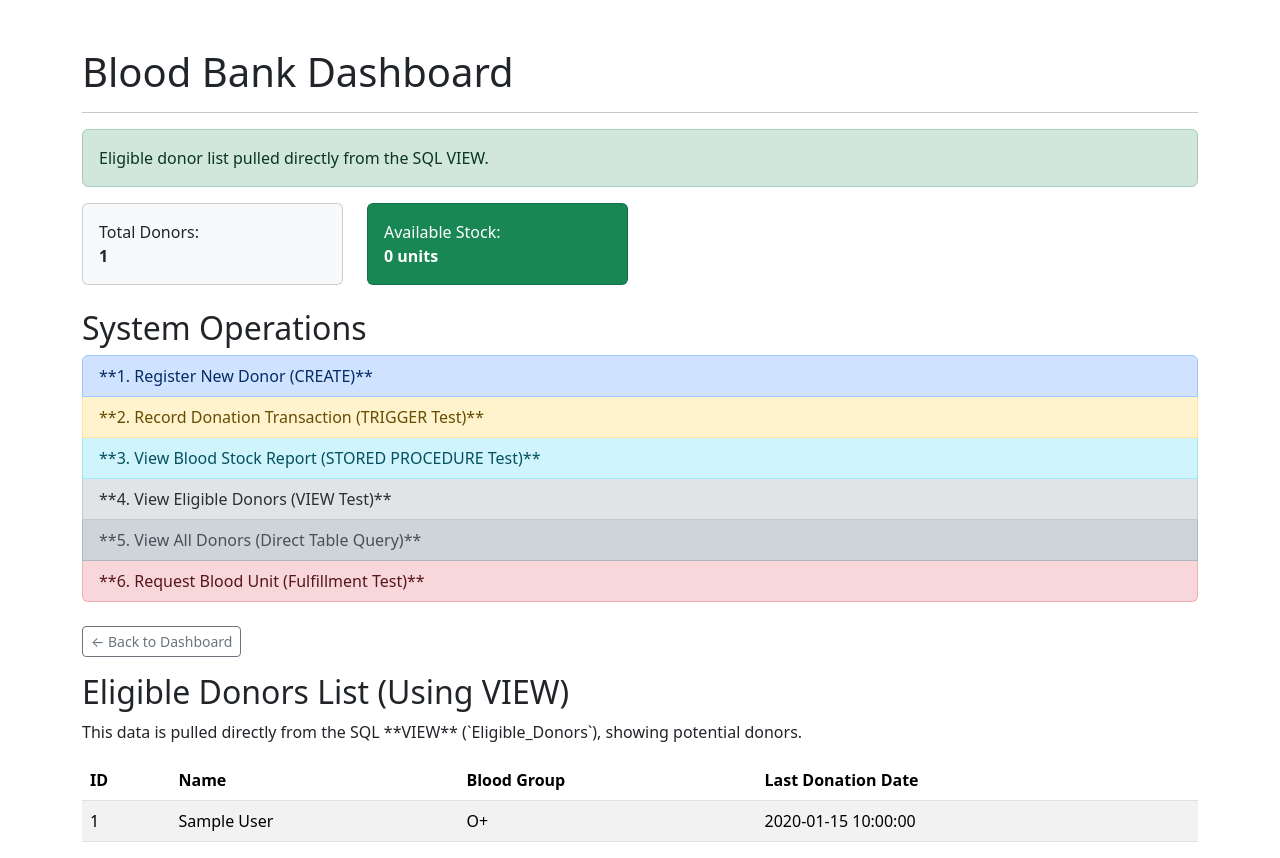
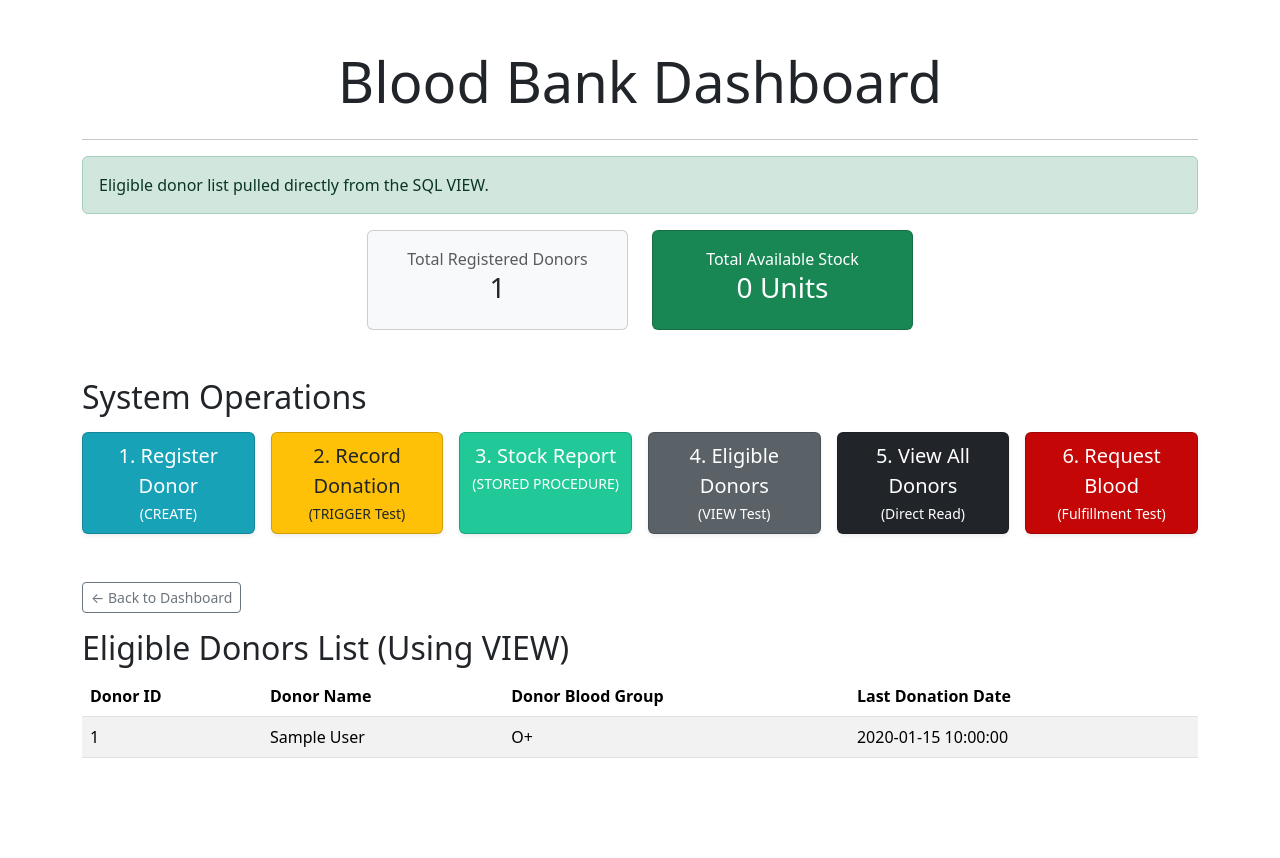
Before and after one commit to withonly-sujal/Blood-Bank-Data-Management-System, a Flask app: page /report/eligible_donors in a window 1280 px wide. After the commit the page ends 758 px from the top, so only its background shows below. Run offline with Flask 3, Linux system fonts and the light colour scheme; tables that the repository leaves empty hold one stand-in row (values such as "Sample post"); data that the repository does not hold is empty; some libraries are stand-ins or nearby versions.

Commit message:
UI Changes 1

```diff
--- /dev/null
+++ b/static/style.css
@@ -0,0 +1,26 @@
+/* Define Custom Background Colors for main dashboard UI */
+
+.bg-custom-blue { /* 1. Register Donor */
+    background-color: #17A2B8 !important; /* Info/Teal Blue */
+}
+
+.bg-custom-yellow { /* 2. Record Donation */
+    background-color: #FFC107 !important; /* Bright Yellow/Warning */
+}
+
+.bg-custom-cyan { /* 3. Stock Report */
+    background-color: #20C997 !important; /* Soft Green/Cyan */
+}
+
+.bg-custom-gray { /* 4. Eligible Donors / 5. All Donors */
+    background-color: #5A6268 !important; /* Professional Dark Gray */
+}
+
+.bg-custom-red { /* 6. Request Blood */
+    background-color: #c50606 !important; /* Deep Red/Maroon */
+}
+
+/* Ensure Text is white on darker backgrounds */
+.text-white {
+    color: white !important;
+}
--- a/templates/all_donors.html
+++ b/templates/all_donors.html
@@ -2,7 +2,7 @@
 {% block content %}
 <a href="{{ url_for('index') }}" class="btn btn-sm btn-outline-secondary mb-3">← Back to Dashboard</a>
 <h2>All Registered Donors</h2>
-<p>This list displays every record from the **Donor** table (unfiltered).</p>
+<!--<p>This list displays every record from the Donor table (unfiltered).</p>-->
 <table class="table table-striped">
     <thead>
         <tr>
--- a/templates/eligible_donors.html
+++ b/templates/eligible_donors.html
@@ -2,13 +2,13 @@
 {% block content %}
 <a href="{{ url_for('index') }}" class="btn btn-sm btn-outline-secondary mb-3">← Back to Dashboard</a>
 <h2>Eligible Donors List (Using VIEW)</h2>
-<p>This data is pulled directly from the SQL **VIEW** (`Eligible_Donors`), showing potential donors.</p>
+<!-- <p>This data is pulled directly from the SQL **VIEW** (`Eligible_Donors`), showing potential donors.</p> -->
 <table class="table table-striped">
     <thead>
         <tr>
-            <th>ID</th>
-            <th>Name</th>
-            <th>Blood Group</th>
+            <th>Donor ID</th>
+            <th>Donor Name</th>
+            <th>Donor Blood Group</th>
             <th>Last Donation Date</th>
         </tr>
     </thead>
--- a/templates/index.html
+++ b/templates/index.html
@@ -4,9 +4,13 @@
     <meta charset="UTF-8">
     <title>Blood Bank Management System</title>
     <link rel="stylesheet" href="https://cdn.jsdelivr.net/npm/bootstrap@5.3.3/dist/css/bootstrap.min.css">
+
+    <!-- Custom Style -->
+    <link rel="stylesheet" href="{{ url_for('static', filename='style.css') }}">
+
 </head>
 <body class="container mt-5">
-    <h1>Blood Bank Dashboard</h1>
+    <h1 class="display-4 mb-4" style="text-align:center">Blood Bank Dashboard</h1> <!-- Added class here -->
     <hr>
 
     {% with messages = get_flashed_messages(with_categories=true) %}
@@ -17,35 +21,82 @@
         {% endif %}
     {% endwith %}
 
-    <div class="row mb-4">
+    <center> <!-- Centered the section -->
+    <div class="row mb-5 justify-content-center"> <!-- mb-5 from mb-4 -->
         <div class="col-md-3">
-            <div class="card p-3 bg-light">Total Donors: <b>{{ stats.donor_count|default(0) }}</b></div>
+            <div class="card p-3 bg-light">
+                <!--Total Donors: <b>{{ stats.donor_count|default(0) }}</b>-->
+                <p class="mb-0 text-muted">Total Registered Donors</p>
+                <h3 class="card-title">{{ stats.donor_count|default(0) }}</h3>
+            </div>
         </div>
         <div class="col-md-3">
-            <div class="card p-3 bg-success text-white">Available Stock: <b>{{ stats.stock_count|default(0) }} units</b></div>
+            <div class="card p-3 bg-success text-white">
+                <!--Available Stock: <b>{{ stats.stock_count|default(0) }} units</b>-->
+                <p class="mb-0">Total Available Stock</p>
+                <h3 class="card-title">{{ stats.stock_count|default(0) }} Units</h3>
             </div>
         </div>
+    </div>
+    </center> <!-- Centered the stats section -->
 
-    <h2>System Operations</h2>
-    <div class="list-group mb-4">
-        <a href="{{ url_for('add_donor') }}" class="list-group-item list-group-item-action list-group-item-primary">
-            **1. Register New Donor (CREATE)**
+    <h2 class="mt-5 mb-3">System Operations</h2>
+
+    <div class="row row-cols-md-3 row-cols-lg-6 g-3 mb-5">
+        <!-- Register Donor Card-->
+        <div class="col">
+            <a href="{{ url_for('add_donor') }}" class="card bg-custom-blue text-white text-center h-100 shadow-sm text-decoration-none">
+                <div class="card-body p-2">
+                    <p class="card-text mb-0 fs-5">1. Register Donor</p>
+                    <small>(CREATE)</small>
+                </div>
             </a>
-        <a href="{{ url_for('record_donation') }}" class="list-group-item list-group-item-action list-group-item-warning">
-            **2. Record Donation Transaction (TRIGGER Test)**
+        </div>
+        <!-- Record Donation Card-->
+        <div class="col">
+            <a href="{{ url_for('record_donation') }}" class="card bg-custom-yellow text-dark text-center h-100 shadow-sm text-decoration-none">
+                <div class="card-body p-2">
+                    <p class="card-text mb-0 fs-5">2. Record Donation</p>
+                    <small>(TRIGGER Test)</small>
+                </div>
             </a>
-        <a href="{{ url_for('get_stock_report') }}" class="list-group-item list-group-item-action list-group-item-info">
-            **3. View Blood Stock Report (STORED PROCEDURE Test)**
+        </div>
+        <!-- Stock Report Card-->
+        <div class="col">
+            <a href="{{ url_for('get_stock_report') }}" class="card bg-custom-cyan text-white text-center h-100 shadow-sm text-decoration-none">
+                <div class="card-body p-2">
+                    <p class="card-text mb-0 fs-5">3. Stock Report</p>
+                    <small>(STORED PROCEDURE)</small>
+                </div>
             </a>
-        <a href="{{ url_for('list_eligible_donors') }}" class="list-group-item list-group-item-action list-group-item-secondary">
-            **4. View Eligible Donors (VIEW Test)**
+        </div>
+        <!-- Eligible Donors Card-->
+        <div class="col">
+            <a href="{{ url_for('list_eligible_donors') }}" class="card bg-custom-gray text-white text-center h-100 shadow-sm text-decoration-none">
+                <div class="card-body p-2">
+                    <p class="card-text mb-0 fs-5">4. Eligible Donors</p>
+                    <small>(VIEW Test)</small>
+                </div>
             </a>
-        <a href="{{ url_for('list_all_donors') }}" class="list-group-item list-group-item-action list-group-item-dark">
-            **5. View All Donors (Direct Table Query)**
+        </div>
+        <!-- All Donors Card-->
+        <div class="col">
+            <a href="{{ url_for('list_all_donors') }}" class="card bg-dark text-white text-center h-100 shadow-sm text-decoration-none">
+                <div class="card-body p-2">
+                    <p class="card-text mb-0 fs-5">5. View All Donors</p>
+                    <small>(Direct Read)</small>
+                </div>
             </a>
-        <a href="{{ url_for('request_blood') }}" class="list-group-item list-group-item-action list-group-item-danger">
-            **6. Request Blood Unit (Fulfillment Test)**
+        </div>
+        <!-- Request Blood Card-->
+        <div class="col">
+            <a href="{{ url_for('request_blood') }}" class="card bg-custom-red text-white text-center h-100 shadow-sm text-decoration-none">
+                <div class="card-body p-2">
+                    <p class="card-text mb-0 fs-5">6. Request Blood</p>
+                    <small>(Fulfillment Test)</small>
+                </div>
             </a>
+        </div>
     </div>
 
     <div class="row mt-4">
--- a/templates/record_donation.html
+++ b/templates/record_donation.html
@@ -2,7 +2,7 @@
 {% block content %}
 <a href="{{ url_for('index') }}" class="btn btn-sm btn-outline-secondary mb-3">← Back to Dashboard</a>
 <h2>Record New Donation (Tests Trigger!)</h2>
-<p class="text-danger">This transaction inserts a Blood Bag into inventory and then immediately fires the **TRIGGER** to mark it as **'Available'**.</p>
+<!--<p class="text-danger">This transaction inserts a Blood Bag into inventory and then immediately fires the **TRIGGER** to mark it as **'Available'**.</p>-->
 <form method="POST" action="{{ url_for('record_donation') }}">
     <div class="mb-3">
         <label for="donor_id" class="form-label">Donor ID (Just Registered)</label>
--- a/templates/stock_report.html
+++ b/templates/stock_report.html
@@ -2,7 +2,7 @@
 {% block content %}
 <a href="{{ url_for('index') }}" class="btn btn-sm btn-outline-secondary mb-3">← Back to Dashboard</a>
 <h2>Blood Stock Report (Using Stored Procedure)</h2>
-<p>This report calls the MySQL **STORED PROCEDURE** (`Get_Available_Blood_Units`) for key blood groups.</p>
+<!--<p>This report calls the MySQL **STORED PROCEDURE** (`Get_Available_Blood_Units`) for key blood groups.</p>-->
 <table class="table table-bordered table-sm w-50">
     <thead>
         <tr class="table-info"><th>Blood Group</th><th>Available Units</th></tr>
@@ -10,7 +10,7 @@
     <tbody>
         {% for group, count in stock_report.items() %}
         <tr>
-            <td>**{{ group }}**</td>
+            <td>{{ group }}</td>
             <td class="fw-bold text-success">{{ count }} units</td>
         </tr>
         {% endfor %}
```
Also changed, not shown: templates/add_donor.html (+8 -4 lines). Lines whose indentation alone changed are shown as unchanged.
